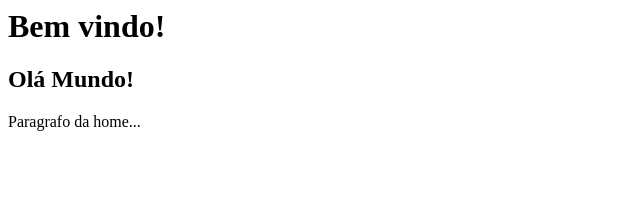
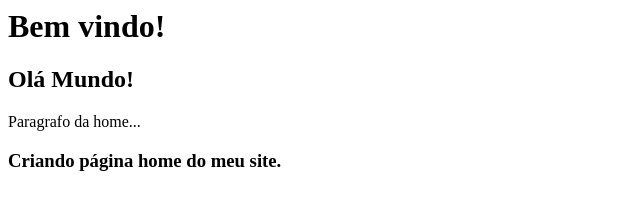
Before and after one commit to mateusbgonzaga1976/cursoGithub, a plain HTML site: page index.html in a window 1280 px wide. Shown: the whole page, without its empty margins (0-640 px from the left). Drawn offline with Linux system fonts and the light colour scheme.

Commit message:
Criando descrição da pagina home.

```diff
--- a/index.html
+++ b/index.html
@@ -1,3 +1,5 @@
 <h1>Bem vindo!</h1>
 <h2>Olá Mundo!</h2>
 <p>Paragrafo da home...</p>
+
+<h3>Criando página home do meu site.</h3>
```
